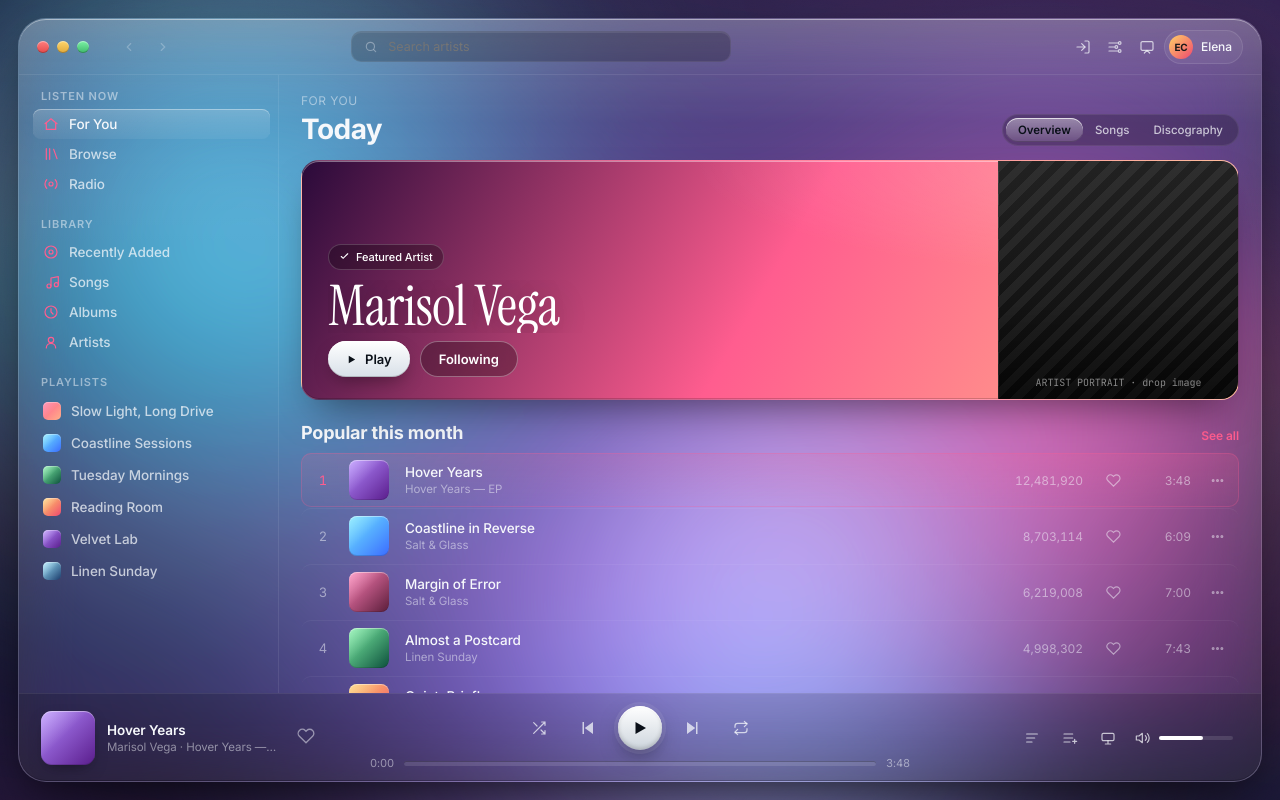
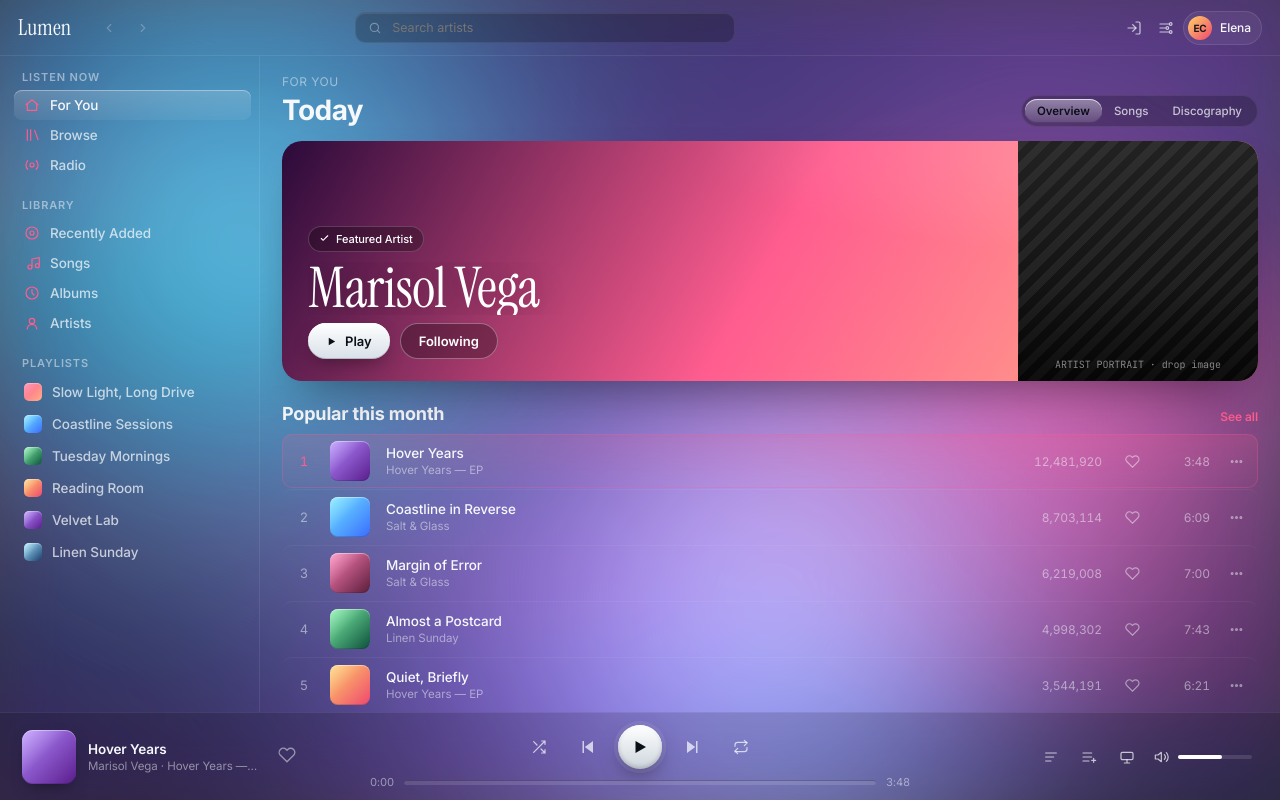
Before and after one commit to id-fant/apple-music-liquidglass, a React app in the folder app/: page / in a window 1280 px wide. Built offline with nearby package versions, Linux system fonts and the light colour scheme; no server answers.

Commit message:
Apple UI removed

```diff
--- a/app/index.html
+++ b/app/index.html
@@ -27,7 +27,7 @@
       <button class="menu-btn ibtn" id="menuBtn" title="Menu">
         <svg width="18" height="18" viewBox="0 0 24 24" fill="none" stroke="currentColor" stroke-width="2" stroke-linecap="round"><path d="M4 7h16M4 12h16M4 17h16"/></svg>
       </button>
-      <div class="traffic"><span class="r"></span><span class="y"></span><span class="g"></span></div>
+      <div class="brand">Lumen</div>
       <div class="nav-arrows">
         <button class="ibtn" id="navBack" title="Back" disabled><svg width="14" height="14" viewBox="0 0 24 24" fill="none" stroke="currentColor" stroke-width="2" stroke-linecap="round"><path d="M15 18l-6-6 6-6"/></svg></button>
         <button class="ibtn" id="navForward" title="Forward" disabled><svg width="14" height="14" viewBox="0 0 24 24" fill="none" stroke="currentColor" stroke-width="2" stroke-linecap="round"><path d="M9 6l6 6-6 6"/></svg></button>
@@ -43,9 +43,6 @@
         </button>
         <button class="ibtn" id="tweaksBtn" title="Tweaks">
           <svg width="16" height="16" viewBox="0 0 24 24" fill="none" stroke="currentColor" stroke-width="1.8" stroke-linecap="round"><path d="M3 6h13M3 12h8M3 18h13"/><circle cx="19" cy="6" r="2"/><circle cx="14" cy="12" r="2"/><circle cx="19" cy="18" r="2"/></svg>
-        </button>
-        <button class="ibtn" title="AirPlay">
-          <svg width="16" height="16" viewBox="0 0 24 24" fill="none" stroke="currentColor" stroke-width="1.8" stroke-linecap="round" stroke-linejoin="round"><rect x="3" y="4" width="18" height="13" rx="2"/><path d="m8 21 4-4 4 4"/></svg>
         </button>
         <div class="user-pill" id="userPill">
           <div class="av" id="userAv">EC</div>
--- a/app/src/styles.css
+++ b/app/src/styles.css
@@ -111,18 +111,16 @@ body{
   position:relative;
 }
 
-/* --- App shell --- */
-.stage{ position:fixed; inset:0; padding:18px; display:grid; place-items:center; z-index:2 }
+/* --- App shell — full-viewport browser site, no Mac window chrome --- */
+.stage{ position:fixed; inset:0; padding:0; z-index:2 }
 .app{
-  width: min(1320px, 100%);
-  height: min(880px, calc(100vh - 36px));
-  border-radius: 28px;
+  width: 100%;
+  height: 100vh;
+  height: 100dvh;
   overflow: hidden;
-  box-shadow: var(--shell-shadow);
   background: var(--glass-tint);
   backdrop-filter: blur(var(--glass-blur)) saturate(var(--glass-saturate));
   -webkit-backdrop-filter: blur(var(--glass-blur)) saturate(var(--glass-saturate));
-  border:1px solid var(--glass-stroke-soft);
   position:relative;
   isolation:isolate;
   display:grid;
@@ -133,13 +131,6 @@ body{
     "side main"
     "tran tran";
 }
-.app::before{
-  content:""; position:absolute; inset:0; border-radius:inherit; pointer-events:none;
-  background:
-    linear-gradient(180deg, rgba(255,255,255,0.22) 0%, rgba(255,255,255,0.03) 14%, rgba(255,255,255,0) 30%),
-    linear-gradient(0deg, rgba(0,0,0,0.18) 0%, rgba(0,0,0,0) 12%);
-  mix-blend-mode: overlay;
-}
 
 /* Title bar */
 .titlebar{
@@ -149,11 +140,11 @@ body{
   border-bottom:1px solid rgba(255,255,255,0.08);
   position:relative; z-index:2;
 }
-.traffic{ display:flex; gap:8px; margin-right:6px }
-.traffic span{ width:12px; height:12px; border-radius:50%; box-shadow: 0 1px 0 rgba(255,255,255,.4) inset, 0 -1px 0 rgba(0,0,0,.25) inset }
-.traffic .r{ background: linear-gradient(180deg,#ff7e7e,#e44a4a) }
-.traffic .y{ background: linear-gradient(180deg,#ffd56b,#e0a93b) }
-.traffic .g{ background: linear-gradient(180deg,#7cf2a5,#3fb96c) }
+.brand{
+  font-family:'Instrument Serif', serif; font-size:22px; line-height:1;
+  color:var(--fg); letter-spacing:.005em;
+  padding-right:4px; user-select:none;
+}
 
 .nav-arrows{ display:flex; gap:6px; margin-left:8px }
 .ibtn{
@@ -273,13 +264,12 @@ body{
 /* Hero artist banner */
 .hero{
   position:relative; overflow:hidden;
-  border-radius: 18px;
+  border-radius: 20px;
   height: 240px;
   background:
     radial-gradient(120% 120% at 90% 0%, rgba(255,255,255,.18), transparent 40%),
     linear-gradient(120deg, #2a0a3a 0%, #ff5d8f 50%, #ffb088 100%);
-  border:1px solid rgba(255,255,255,.16);
-  box-shadow: 0 1px 0 rgba(255,255,255,.4) inset, 0 -1px 0 rgba(0,0,0,.18) inset, 0 20px 40px -16px rgba(0,0,0,.5);
+  box-shadow: 0 24px 48px -20px rgba(0,0,0,.45);
   display:grid;
   grid-template-columns: minmax(0,1fr) 240px;
 }
@@ -314,6 +304,7 @@ body{
 .btn-ghost:hover{ background: rgba(0,0,0,.4) }
 
 .hero .portrait{
+  position:relative;
   background:
     linear-gradient(180deg, transparent 60%, rgba(0,0,0,.4)),
     repeating-linear-gradient(135deg, rgba(255,255,255,.06) 0 8px, transparent 8px 16px),
@@ -321,7 +312,13 @@ body{
   display:flex; align-items:flex-end; justify-content:center;
   color:rgba(255,255,255,.5); font-family:'JetBrains Mono', monospace; font-size:10px;
   padding:10px;
-  border-left:1px solid rgba(255,255,255,.1);
+}
+/* Soft gradient divider instead of a hard 1px border that would clip
+   awkwardly against the hero's rounded corners. */
+.hero .portrait::before{
+  content:""; position:absolute; left:0; top:8%; bottom:8%; width:1px;
+  background: linear-gradient(180deg, transparent, rgba(255,255,255,.18) 30%, rgba(255,255,255,.18) 70%, transparent);
+  pointer-events:none;
 }
 /* Compact hero — used by Library / Browse / Radio views where there's no
    artist portrait. The portrait column collapses so the title fills width. */
@@ -503,7 +500,7 @@ body{
       "tran";
   }
   .titlebar{ padding: 0 12px }
-  .traffic{ display:none }
+  .brand{ display:none }
   .nav-arrows{ display:none }
   .global-search{ max-width:none; flex:1 }
   .user-pill .nm{ display:none }
```
